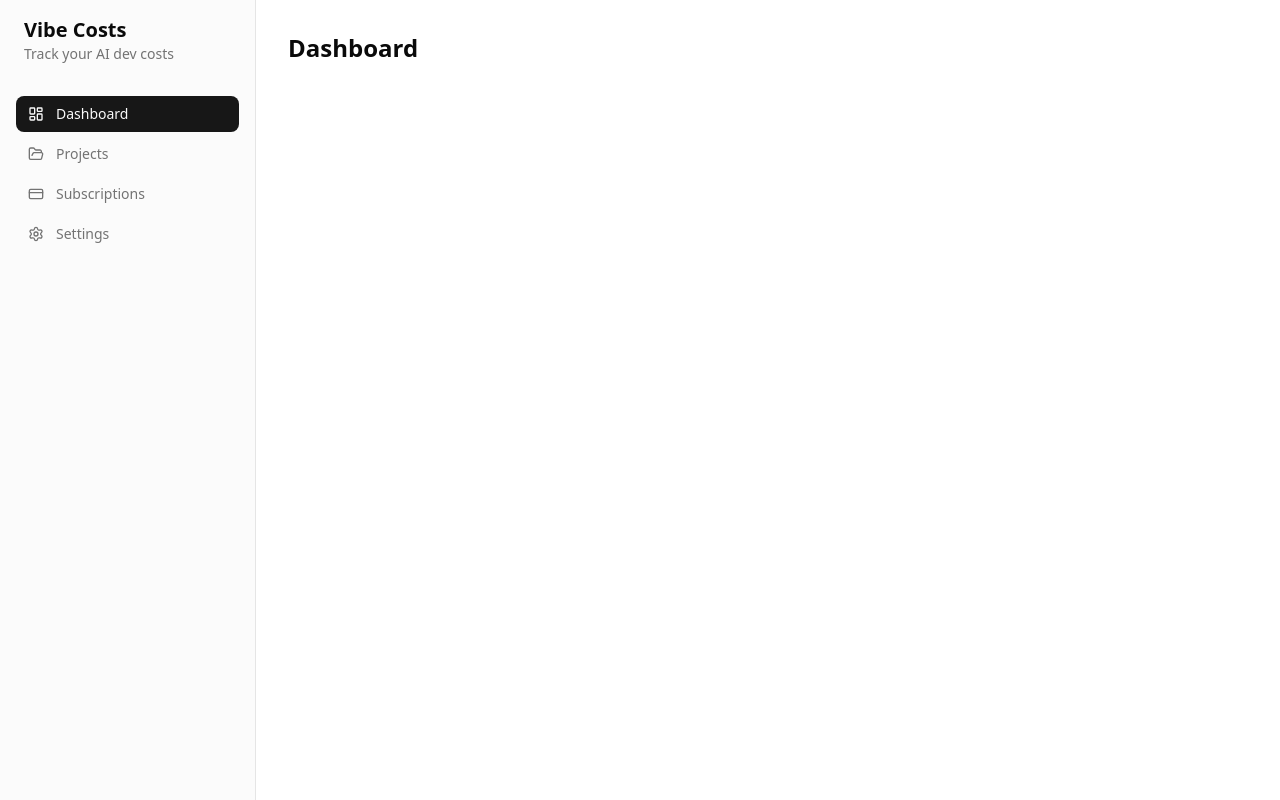
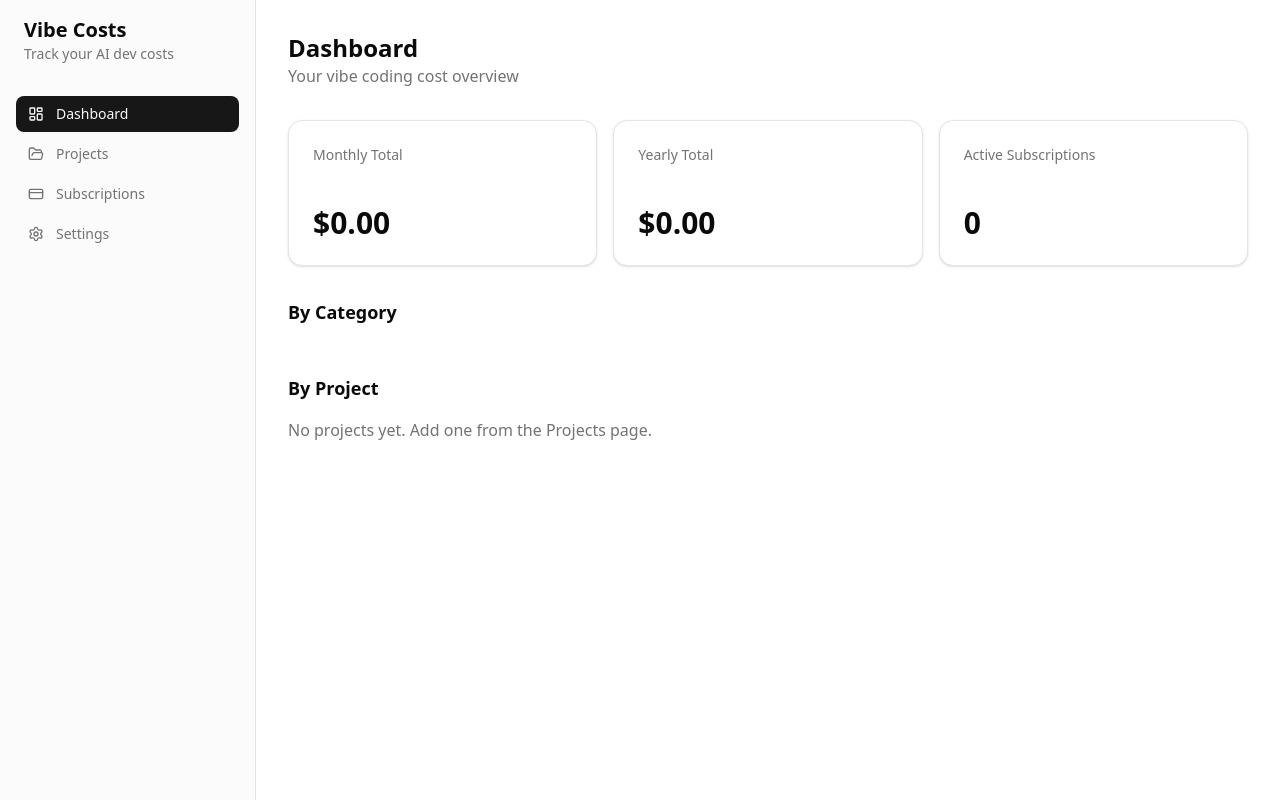
Before and after one commit to Avanderheyde/vibe-cost-tracker, a React (Vite) app: page / in a window 1280 px wide. Built offline with nearby package versions, Linux system fonts and the light colour scheme.

Commit message:
feat: dashboard page with cost overview

```diff
--- a/src/pages/dashboard.tsx
+++ b/src/pages/dashboard.tsx
@@ -1,3 +1,108 @@
+import { useStore } from "@/lib/store-context"
+import { Card, CardContent, CardHeader, CardTitle } from "@/components/ui/card"
+import { Badge } from "@/components/ui/badge"
+
+const categoryLabels: Record<string, string> = {
+  llm: "LLM",
+  hosting: "Hosting",
+  tools: "Tools",
+  saas: "SaaS",
+  other: "Other",
+}
+
 export default function DashboardPage() {
-  return <div><h1 className="text-2xl font-bold">Dashboard</h1></div>
+  const { projects, subscriptions, getMonthlyTotal, getMonthlyTotalByProject, getTotalsByCategory } = useStore()
+
+  const monthlyTotal = getMonthlyTotal()
+  const yearlyTotal = monthlyTotal * 12
+  const byCategory = getTotalsByCategory()
+  const activeCount = subscriptions.filter((s) => s.isActive).length
+
+  return (
+    <div className="space-y-8">
+      <div>
+        <h1 className="text-2xl font-bold">Dashboard</h1>
+        <p className="text-muted-foreground">Your vibe coding cost overview</p>
+      </div>
+
+      <div className="grid gap-4 sm:grid-cols-3">
+        <Card>
+          <CardHeader className="pb-2">
+            <CardTitle className="text-sm font-medium text-muted-foreground">Monthly Total</CardTitle>
+          </CardHeader>
+          <CardContent>
+            <div className="text-3xl font-bold">${monthlyTotal.toFixed(2)}</div>
+          </CardContent>
+        </Card>
+        <Card>
+          <CardHeader className="pb-2">
+            <CardTitle className="text-sm font-medium text-muted-foreground">Yearly Total</CardTitle>
+          </CardHeader>
+          <CardContent>
+            <div className="text-3xl font-bold">${yearlyTotal.toFixed(2)}</div>
+          </CardContent>
+        </Card>
+        <Card>
+          <CardHeader className="pb-2">
+            <CardTitle className="text-sm font-medium text-muted-foreground">Active Subscriptions</CardTitle>
+          </CardHeader>
+          <CardContent>
+            <div className="text-3xl font-bold">{activeCount}</div>
+          </CardContent>
+        </Card>
+      </div>
+
+      <div>
+        <h2 className="mb-4 text-lg font-semibold">By Category</h2>
+        <div className="grid gap-4 sm:grid-cols-2 lg:grid-cols-3">
+          {Object.entries(byCategory).map(([category, total]) => (
+            <Card key={category}>
+              <CardHeader className="pb-2">
+                <CardTitle className="text-sm font-medium text-muted-foreground">
+                  {categoryLabels[category] || category}
+                </CardTitle>
+              </CardHeader>
+              <CardContent>
+                <div className="text-2xl font-bold">${total.toFixed(2)}/mo</div>
+              </CardContent>
+            </Card>
+          ))}
+        </div>
+      </div>
+
+      <div>
+        <h2 className="mb-4 text-lg font-semibold">By Project</h2>
+        {projects.length === 0 ? (
+          <p className="text-muted-foreground">No projects yet. Add one from the Projects page.</p>
+        ) : (
+          <div className="grid gap-4 sm:grid-cols-2 lg:grid-cols-3">
+            {projects.map((project) => {
+              const projectTotal = getMonthlyTotalByProject(project.id)
+              const projectSubs = subscriptions.filter((s) => s.projectId === project.id && s.isActive)
+              return (
+                <Card key={project.id}>
+                  <CardHeader className="pb-2">
+                    <div className="flex items-center gap-2">
+                      <div className="h-3 w-3 rounded-full" style={{ backgroundColor: project.color }} />
+                      <CardTitle className="text-sm font-medium">{project.name}</CardTitle>
+                    </div>
+                  </CardHeader>
+                  <CardContent>
+                    <div className="text-2xl font-bold">${projectTotal.toFixed(2)}/mo</div>
+                    <div className="mt-2 flex flex-wrap gap-1">
+                      {projectSubs.map((sub) => (
+                        <Badge key={sub.id} variant="secondary" className="text-xs">
+                          {sub.name}
+                        </Badge>
+                      ))}
+                    </div>
+                  </CardContent>
+                </Card>
+              )
+            })}
+          </div>
+        )}
+      </div>
+    </div>
+  )
 }
```
